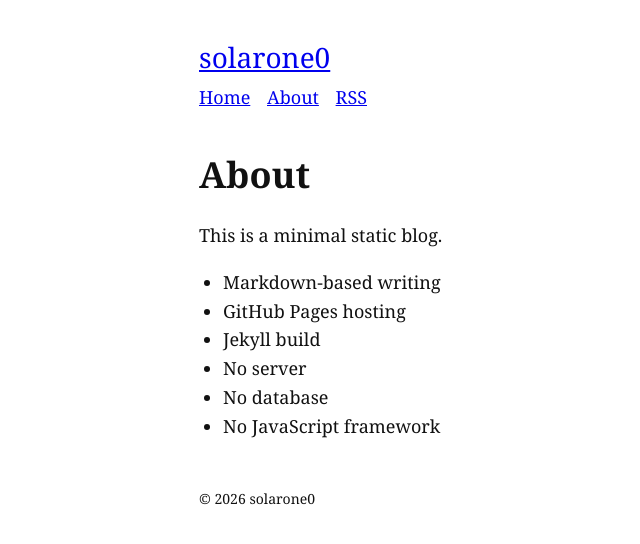
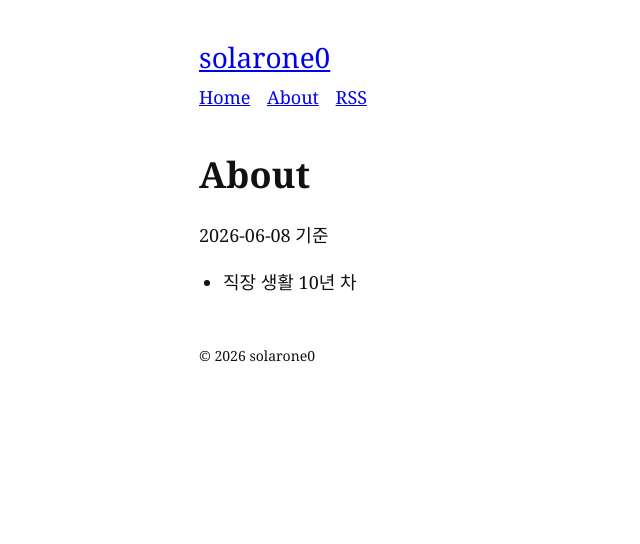
Before and after one commit to solarone0/solarone0.github.io, a Jekyll site: the page built from about.md, in a window 1280 px wide. Shown: the top 544 px of the page, without its empty margins (61-701 px from the left). Built offline with Jekyll 4.4.1, drawn with Linux system fonts in a browser that asks for light colours.

Commit message:
Update about page

```diff
--- a/about.md
+++ b/about.md
@@ -6,11 +6,6 @@ permalink: /about/
 
 # About
 
-This is a minimal static blog.
+2026-06-08 기준
 
-- Markdown-based writing
-- GitHub Pages hosting
-- Jekyll build
-- No server
-- No database
-- No JavaScript framework
+- 직장 생활 10년 차
```
